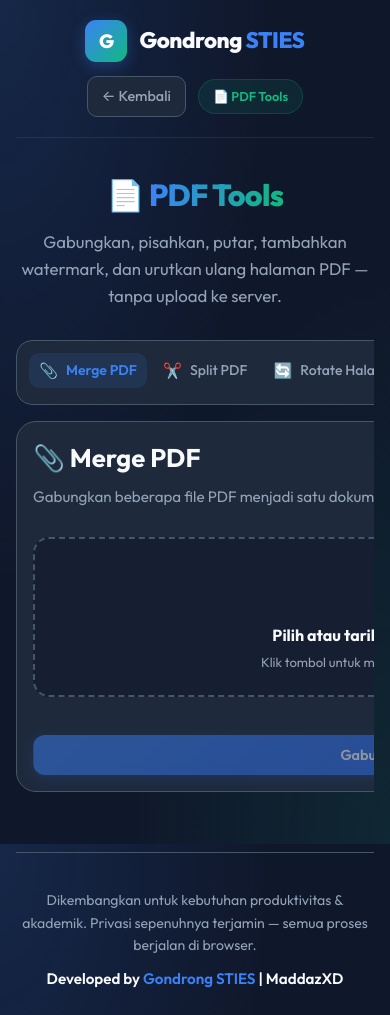
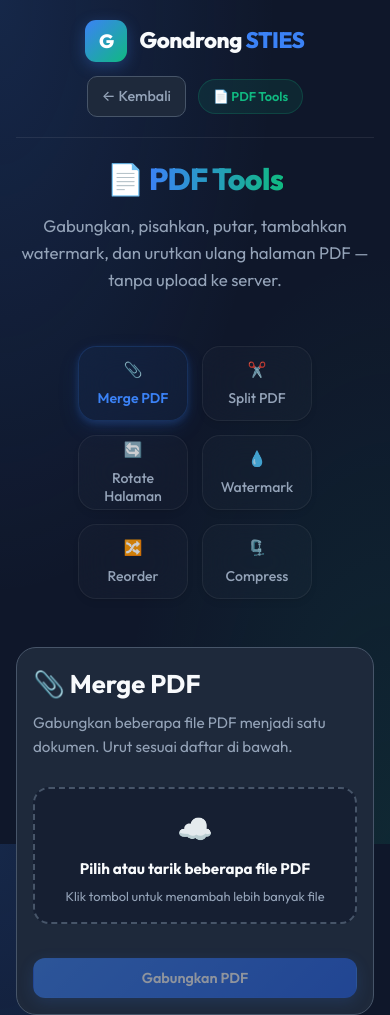
Before and after one commit to maddaz14/conversion-tool, a website: page pages/pdf.html in a window 390 px wide. Shown: the top 1015 px of the page. Drawn offline with nearby package versions, Linux system fonts and the light colour scheme; a script that the page names is missing.

Commit message:
Update responsive sizing for pages (mobile)

```diff
--- a/assets/style.css
+++ b/assets/style.css
@@ -615,8 +615,8 @@ input[type="color"].form-control {
 }
 
 .dropzone .drop-icon { font-size: 2.6rem; margin-bottom: 12px; }
-.dropzone h3 { font-size: 1.05rem; font-weight: 700; margin-bottom: 6px; }
-.dropzone p { color: var(--text-muted); font-size: 0.85rem; }
+.dropzone h3 { font-size: 1.05rem; font-weight: 700; margin-bottom: 6px; word-wrap: break-word; }
+.dropzone p { color: var(--text-muted); font-size: 0.85rem; word-wrap: break-word; }
 
 .file-list {
   display: flex;
@@ -992,21 +992,89 @@ footer .dev-credit span { color: var(--primary); }
   }
 
   .tool-sidebar {
+    background: transparent;
+    border: none;
+    border-radius: 0;
+    padding: 0;
+    height: auto;
     position: static;
-    padding: 12px;
   }
 
   .tool-nav {
-    flex-direction: row;
-    overflow-x: auto;
-    gap: 6px;
-    padding-bottom: 4px;
-    scrollbar-width: thin;
+    display: grid;
+    grid-template-columns: repeat(auto-fit, 110px);
+    gap: 14px;
+    padding: 20px 0;
+    justify-content: center;
   }
 
   .tool-nav button {
-    white-space: nowrap;
-    flex-shrink: 0;
+    white-space: normal;
+    text-align: center;
+    padding: 14px 8px;
+    font-size: 0.82rem;
+    width: 110px;
+    height: 75px;
+    display: flex;
+    flex-direction: column;
+    align-items: center;
+    justify-content: center;
+    gap: 5px;
+    border-radius: 18px;
+    background: rgba(255, 255, 255, 0.02);
+    border: 0.5px solid rgba(255, 255, 255, 0.06);
+    color: var(--text-muted);
+    transition: all 0.25s cubic-bezier(0.25, 0.46, 0.45, 0.94);
+    cursor: pointer;
+    font-weight: 500;
+    backdrop-filter: blur(20px);
+    box-shadow:
+      0 1px 2px rgba(0, 0, 0, 0.05),
+      0 2px 4px rgba(0, 0, 0, 0.05),
+      0 4px 8px rgba(0, 0, 0, 0.03);
+    position: relative;
+    overflow: hidden;
+  }
+
+  .tool-nav button::before {
+    content: '';
+    position: absolute;
+    inset: 0;
+    background: linear-gradient(135deg, rgba(255, 255, 255, 0.05) 0%, transparent 50%);
+    opacity: 0;
+    transition: opacity 0.25s ease;
+  }
+
+  .tool-nav button:hover {
+    background: rgba(59, 130, 246, 0.04);
+    border-color: rgba(59, 130, 246, 0.12);
+    color: var(--text-main);
+    transform: translateY(-1px);
+    box-shadow:
+      0 2px 4px rgba(0, 0, 0, 0.08),
+      0 4px 8px rgba(0, 0, 0, 0.06),
+      0 8px 16px rgba(59, 130, 246, 0.08);
+  }
+
+  .tool-nav button:hover::before {
+    opacity: 1;
+  }
+
+  .tool-nav button.active {
+    background: rgba(59, 130, 246, 0.06);
+    border-color: rgba(59, 130, 246, 0.18);
+    color: var(--primary);
+    font-weight: 600;
+    box-shadow:
+      0 2px 6px rgba(59, 130, 246, 0.15),
+      0 4px 12px rgba(59, 130, 246, 0.12),
+      0 8px 24px rgba(59, 130, 246, 0.08);
+  }
+
+  .tool-nav button .nav-emoji {
+    font-size: 1.3rem;
+    margin-bottom: 2px;
+    filter: opacity(0.8);
   }
 
   .tool-sidebar h4 { display: none; }
@@ -1045,15 +1113,59 @@ footer .dev-credit span { color: var(--primary); }
 }
 
 @media (max-width: 480px) {
+  html, body {
+    overflow-x: hidden;
+    max-width: 100vw;
+  }
+
+  .container {
+    max-width: 100vw;
+    overflow-x: hidden;
+  }
+
+  .modal-overlay {
+    padding: 8px;
+  }
+
+  .modal {
+    max-width: 100vw;
+    margin: 0;
+    padding: 20px;
+    border-radius: 16px;
+  }
+
+  .modal h2 {
+    font-size: 1.4rem;
+  }
+
   .hero h1, .hero-page h1 { font-size: 1.9rem; }
-  .tool-content { padding: 16px; }
+  .tool-content {
+    padding: 16px;
+    min-height: auto;
+    overflow-x: hidden;
+  }
   .stat-card .stat-value { font-size: 1.3rem; }
 
-  /* Dropzone (seret file) */
-  .dropzone { padding: 22px 12px; }
-  .dropzone .drop-icon { font-size: 2.1rem; margin-bottom: 8px; }
-  .dropzone h3 { font-size: 1rem; margin-bottom: 4px; }
-  .dropzone p { font-size: 0.82rem; }
+  /* Grid responsive untuk mobile */
+  .grid { grid-template-columns: 1fr; gap: 12px; }
+  .cat-grid { grid-template-columns: 1fr; gap: 12px; }
+
+  /* Hero page padding untuk mobile */
+  .hero-page { padding: 24px 0 20px; }
+
+  /* Filter group untuk mobile */
+  .filter-group { gap: 8px; margin: 20px 0 24px; }
+  .filter-btn { white-space: nowrap; flex-shrink: 0; }
+  .filter-btn { white-space: nowrap; flex-shrink: 0; }
+
+  /* Dropzone (seret file) - compact untuk mobile */
+  .dropzone {
+    padding: 16px 12px;
+    margin-bottom: 16px;
+  }
+  .dropzone .drop-icon { font-size: 1.8rem; margin-bottom: 6px; }
+  .dropzone h3 { font-size: 0.95rem; margin-bottom: 4px; }
+  .dropzone p { font-size: 0.8rem; }
 
   /* Tombol-tombol di atas (tool-nav + filter) */
   .tool-nav button { padding: 8px 10px; font-size: 0.88rem; gap: 8px; }
```
